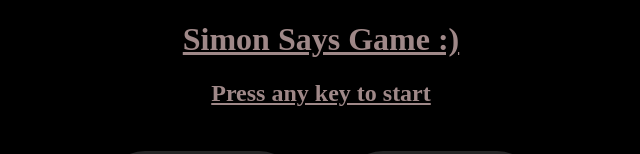
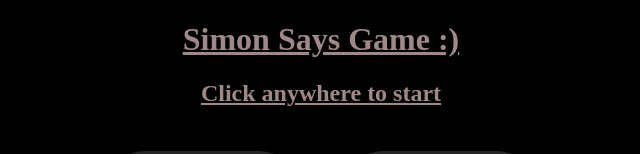
Before and after one commit to yakshichhabra2005/Simon_Says_Game, a plain HTML site: page index.html in a window 1280 px wide. Shown: the top 154 px of the page, without its empty margins (319-959 px from the left). Drawn offline with Linux system fonts and the light colour scheme.

Commit message:
Change start prompt from key press to click

```diff
--- a/index.html
+++ b/index.html
@@ -8,7 +8,7 @@
 </head>
 <body>
 <h1>Simon Says Game :)</h1>
-<h2>Press any key to start</h2>
+<h2>Click anywhere to start</h2>
 
 <div class="btn-container">
 
```
